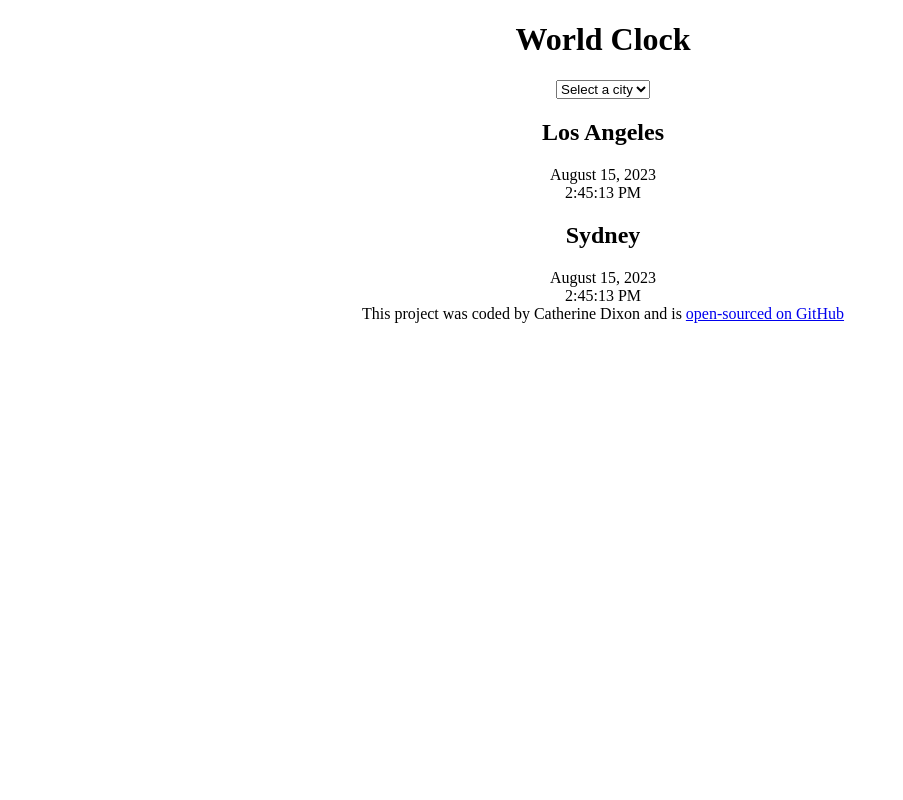
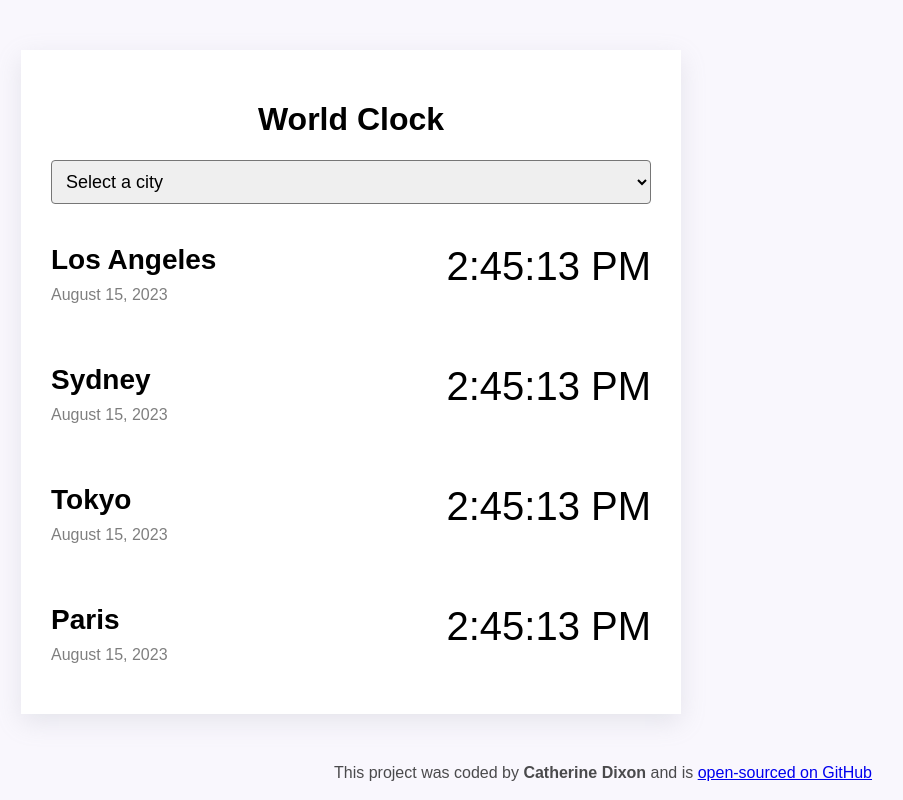
Before and after one commit to cathdxn/world-clock, a plain HTML site: page index.html in a window 1280 px wide. Shown: the whole page, without its empty margins (37-940 px from the left). Drawn offline with Linux system fonts and the light colour scheme.

Commit message:
Updated CSS and city names

```diff
--- a/css/style.css
+++ b/css/style.css
@@ -1,3 +1,62 @@
 body {
+    background-color: #f9f7fd;
+    font-family: sans-serif;
+}
+
+.container {
+    max-width: 600px;
+    margin: 0 auto;
+    background-color: white;
+    padding: 30px;
+    margin: 50px;
+    box-shadow: rgba(149, 157, 165, 0.2) 0px 8px 24px;;
+}
+
+h1 {
     text-align: center;
 }
+
+h2 {
+    margin: 0 0 10px;
+    font-size: 28px;
+}
+
+select {
+    display: block;
+    width: 100%;
+    padding: 10px;
+    border-radius: 4px;
+    font-size: 18px;
+}
+
+.city {
+    display: flex;
+    justify-content: space-between;
+    margin: 20px 0px;
+    padding: 20px 0px;
+    border-bottom: 1px grey;
+}
+
+.city:last-child {
+    border: none;
+    margin-bottom: 0;
+}
+
+.date {
+    opacity: 0.5;
+    text-align: left;
+}
+
+.time {
+    font-size: 40px;
+}
+
+.select {
+    opacity: 0.5;
+}
+
+footer {
+    font-size: 16px;
+    color: rgba(0, 0, 0, 0.7);
+    text-align: center;
+}
--- a/index.html
+++ b/index.html
@@ -11,24 +11,42 @@
         <div class="container">
             <h1>World Clock</h1>
             <select>
-                <option value="">Select a city</option>
-                <option value="new-york">New York</option>
-                <option value="london">London</option>
-                <option value="paris">Paris</option>
-                <option value="tokyo">Tokyo</option>
+                <option class="select" value="">Select a city</option>
+                <option value="new-york">Los Angeles</option>
+                <option value="london">Sydney</option>
+                <option value="paris">Tokyo</option>
+                <option value="tokyo">Paris</option>
             </select>
             <div class="city">
-                <h2>Los Angeles</h2>
-                <div class="date">August 15, 2023</div>
+                <div>
+                    <h2>Los Angeles</h2>
+                    <div class="date">August 15, 2023</div>
+                </div>
                 <div class="time">2:45:13 PM</div>
             </div>
             <div class="city">
-                <h2>Sydney</h2>
-                <div class="date">August 15, 2023</div>
+                <div>
+                    <h2>Sydney</h2>
+                    <div class="date">August 15, 2023</div>
+                </div>
+                <div class="time">2:45:13 PM</div>
+            </div>
+            <div class="city">
+                <div>
+                    <h2>Tokyo</h2>
+                    <div class="date">August 15, 2023</div>
+                </div>
+                <div class="time">2:45:13 PM</div>
+            </div>
+            <div class="city">
+                <div>
+                    <h2>Paris</h2>
+                    <div class="date">August 15, 2023</div>
+                </div>
                 <div class="time">2:45:13 PM</div>
             </div>
         </div>
-        <footer>This project was coded by Catherine Dixon and is <a href="https://github.com/cathdxn/world-clock" target="_blank">open-sourced on GitHub</a></footer>
+        <footer>This project was coded by <strong>Catherine Dixon</strong> and is <a href="https://github.com/cathdxn/world-clock" target="_blank">open-sourced on GitHub</a></footer>
         <script src="javascript/index.js"></script>
     </body>
 </html>
```
